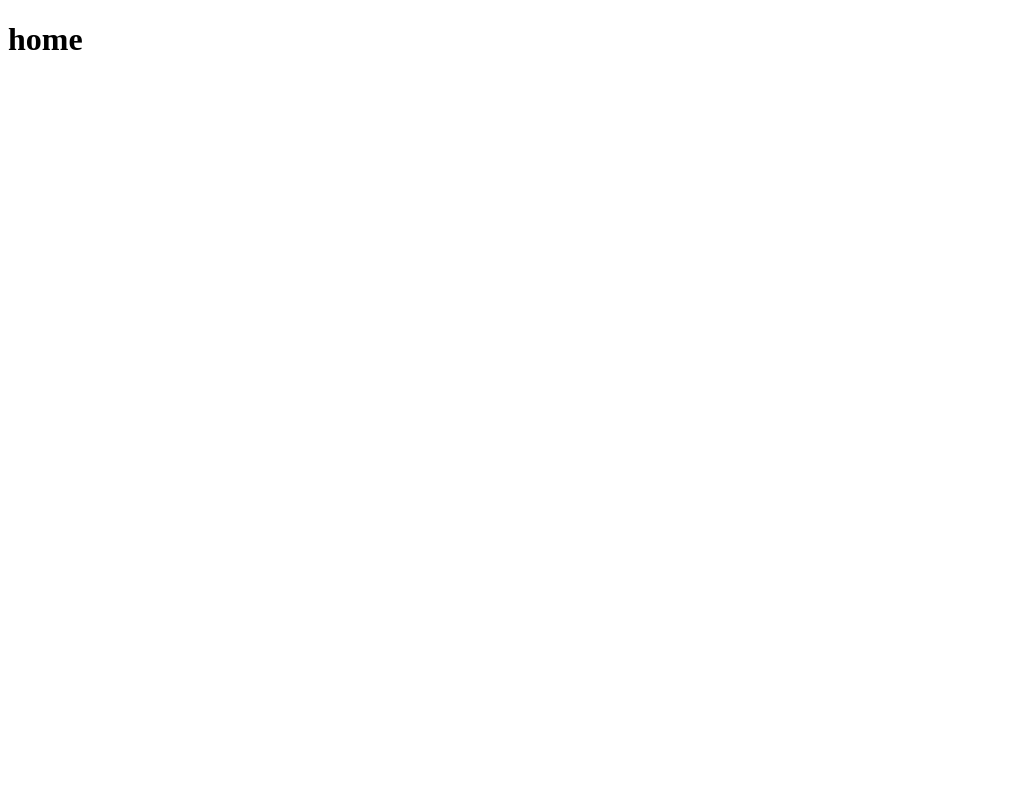
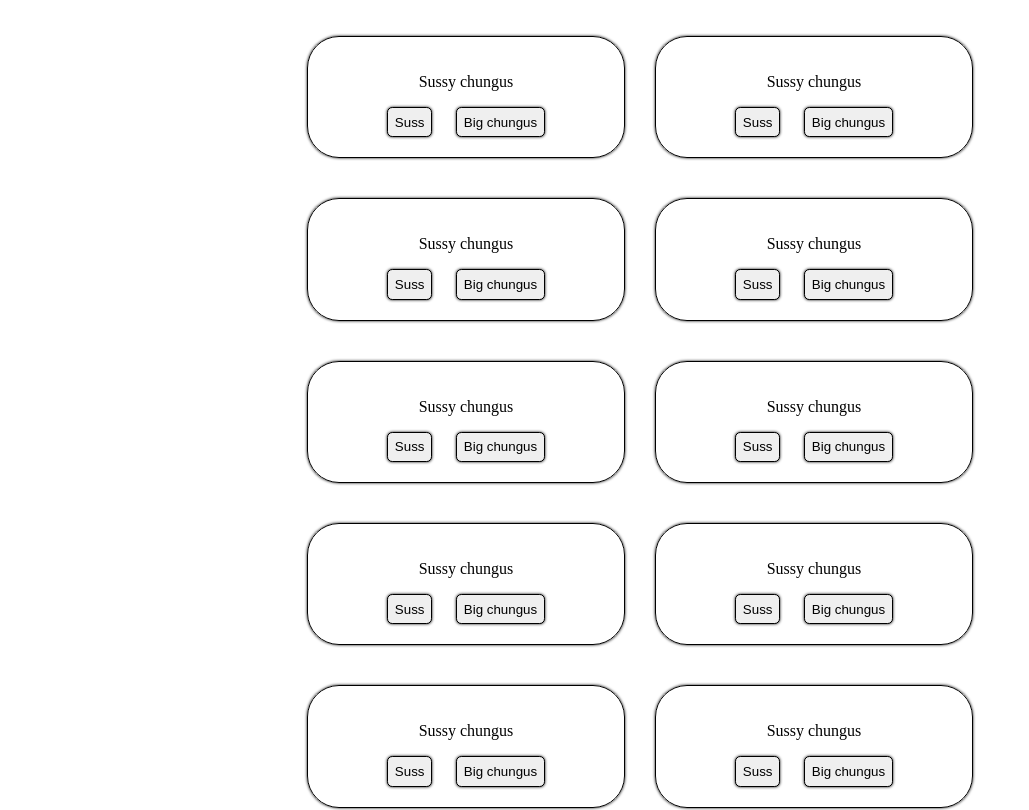
Before and after one commit to SSS-Says-Snek/test-sveltekit, a SvelteKit app: page /home in a window 1280 px wide. Shown: the top 810 px of the page, without its empty margins (0-1029 px from the left). Built offline with nearby package versions, Linux system fonts and the light colour scheme.

Commit message:
Add notes + intersection observer

```diff
--- /dev/null
+++ b/src/additional-svelte-jsx.d.ts
@@ -0,0 +1,5 @@
+declare namespace svelte.JSX {
+    interface HTMLAttributes<T> {
+        onvisible?: (event: any) => any;
+    }
+  }
--- /dev/null
+++ b/src/routes/home/+page.svelte
@@ -0,0 +1,109 @@
+<script lang="ts">
+	interface Note {
+		visible: boolean;
+	}
+
+	function actionWhenInViewport(e: Element) {
+		const observer = new IntersectionObserver(
+			(entries, observer) => {
+				let entry = entries[0];
+
+				if (entry.isIntersecting) {
+					console.log('OMG!!');
+					e.dispatchEvent(new CustomEvent('visible'));
+					observer.unobserve(entry.target);
+				}
+			},
+			{ threshold: 0.2 }
+		);
+
+		observer.observe(e);
+	}
+
+	function toggleVisibility(id: number) {
+		notes[id].visible = notes[id].visible ? false : true;
+	}
+
+	let notes: Note[] = [];
+	for (let i = 0; i < 20; i++) {
+		notes.push({ visible: false });
+	}
+</script>
+
+<body>
+	<div class="note-container">
+		{#each notes as array, id}
+			<div
+				class="note"
+				use:actionWhenInViewport
+				on:visible="{() => toggleVisibility(id)}"
+				class:visible={array.visible}
+			>
+				<p>Sussy chungus</p>
+				<div class="button-group">
+					<button>Suss</button>
+					<button>Big chungus</button>
+				</div>
+			</div>
+		{/each}
+	</div>
+</body>
+
+<style>
+	.note {
+		display: flex;
+		border-radius: 2em;
+		border: 1px solid;
+		box-shadow: 0px 0px 3px;
+		padding: 20px 30px;
+		width: 20vw;
+
+		word-break: break-all;
+
+		flex-direction: column;
+		align-items: center;
+
+		opacity: 0;
+		transform: translateX(100px);
+		transition: all 500ms;
+	}
+
+	.note button {
+		border: 1px solid;
+		border-radius: 0.4em;
+		box-shadow: 0px 0px 3px;
+		padding: 0.5em;
+
+		transition: background-color 200ms, transform 150ms;
+	}
+
+	.note button:hover {
+		background-color: #ccc;
+		transform: scale(1.1);
+	}
+
+	.note-container {
+		display: grid;
+		grid-template-columns: 1fr 1fr;
+		gap: 40px 30px;
+		padding: 20px;
+	}
+
+	.button-group {
+		display: flex;
+		gap: 1.5em;
+		margin-top: auto;
+	}
+
+	:global(body) {
+		display: flex;
+		flex-direction: column;
+		align-items: center;
+		overflow-x: hidden;
+	}
+
+	.note.visible {
+		opacity: 1;
+		transform: translateX(0);
+	}
+</style>
--- a/tsconfig.json
+++ b/tsconfig.json
@@ -9,7 +9,9 @@
 		"skipLibCheck": true,
 		"sourceMap": true,
 		"strict": true
-	}
+	},
+
+	"include": ["src/additional-svelte-jsx.d.ts"]
 	// Path aliases are handled by https://kit.svelte.dev/docs/configuration#alias
 	//
 	// If you want to overwrite includes/excludes, make sure to copy over the relevant includes/excludes
```
